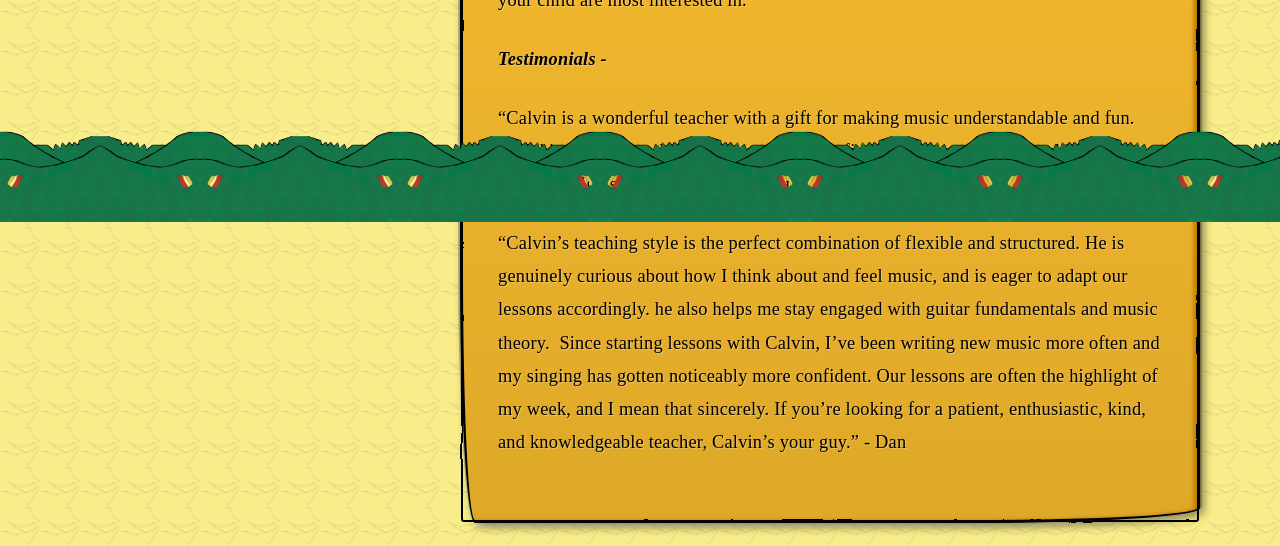
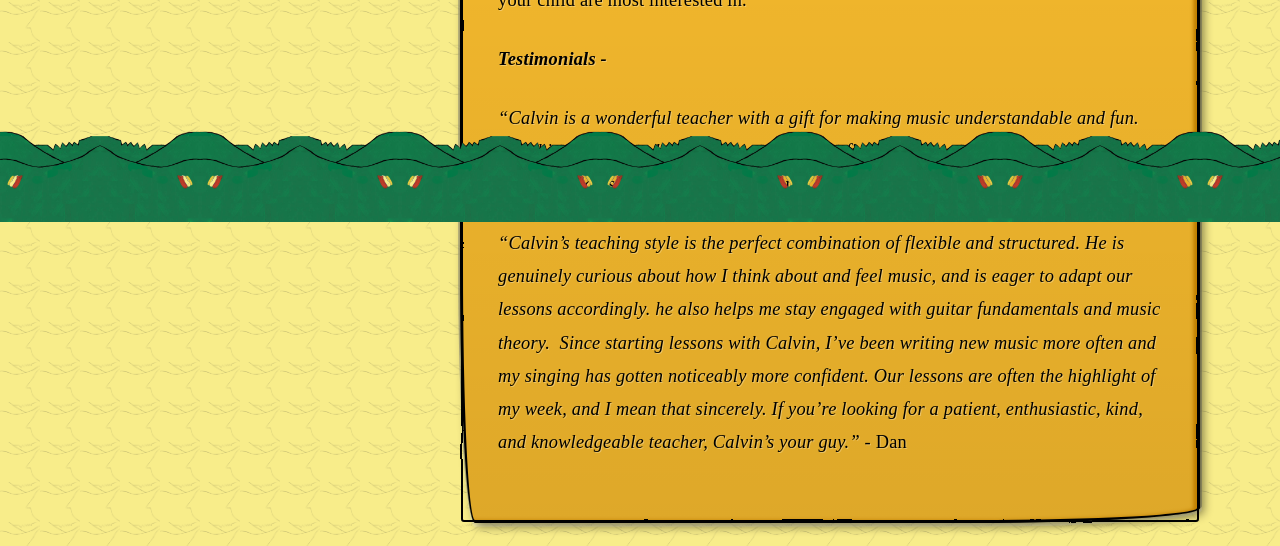
Before and after one commit to juilie/cgrad, a Jekyll site: the page built from bio/index.md, in a window 1280 px wide. Shown: the part 678-1224 px from the top of the page. Built offline with Jekyll 4.4.1, drawn with Linux system fonts in a browser that asks for light colours.

Commit message:
Update Bio “bio_content”

```diff
--- a/_data/bio.yml
+++ b/_data/bio.yml
@@ -29,7 +29,7 @@ text: >-
   ***T﻿estimonials -***
 
 
-  "Calvin is a wonderful teacher with a gift for making music understandable and fun. With his lessons my daughter as an 8th grade first year bass student was able to play jazz with high school students!" - Evan
+  *"Calvin is a wonderful teacher with a gift for making music understandable and fun. With his lessons my daughter as an 8th grade first year bass student was able to play jazz with high school students!"* - Evan
 
 
-  "﻿Calvin’s teaching style is the perfect combination of flexible and structured. He is genuinely curious about how I think about and feel music, and is eager to adapt our lessons accordingly. he also helps me stay engaged with guitar fundamentals and music theory.  Since starting lessons with Calvin, I’ve been writing new music more often and my singing has gotten noticeably more confident. Our lessons are often the highlight of my week, and I mean that sincerely. If you’re looking for a patient, enthusiastic, kind, and knowledgeable teacher, Calvin’s your guy." - Dan
+  *"﻿Calvin’s teaching style is the perfect combination of flexible and structured. He is genuinely curious about how I think about and feel music, and is eager to adapt our lessons accordingly. he also helps me stay engaged with guitar fundamentals and music theory.  Since starting lessons with Calvin, I’ve been writing new music more often and my singing has gotten noticeably more confident. Our lessons are often the highlight of my week, and I mean that sincerely. If you’re looking for a patient, enthusiastic, kind, and knowledgeable teacher, Calvin’s your guy."* - Dan
```
